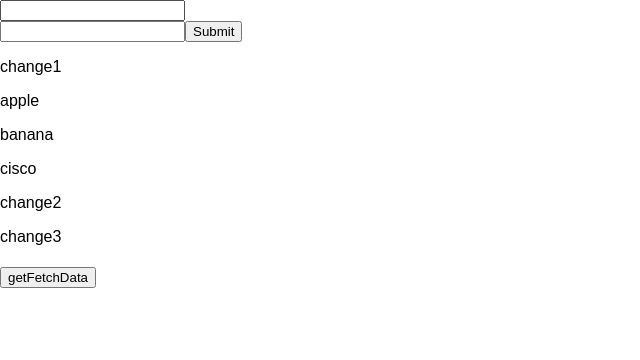
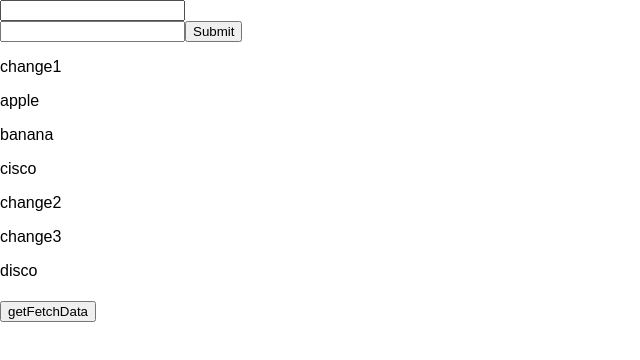
Before and after one commit to piggymichelle/testmy-app, a React (Create React App) app: page / in a window 1280 px wide. Shown: the top 360 px of the page, without its empty margins (0-640 px from the left). Built offline with nearby package versions, Linux system fonts and the light colour scheme.

Commit message:
add disco bu not merge master

```diff
--- a/src/Myarea.js
+++ b/src/Myarea.js
@@ -8,6 +8,7 @@ const Myarea = props => {
             <p>cisco</p>
             <p>change2</p>
             <p>change3</p>
+            <p>disco</p>
             <h1>{props.nameList}</h1>
             <h1>{props.ageList}</h1>
         </div>);
```
